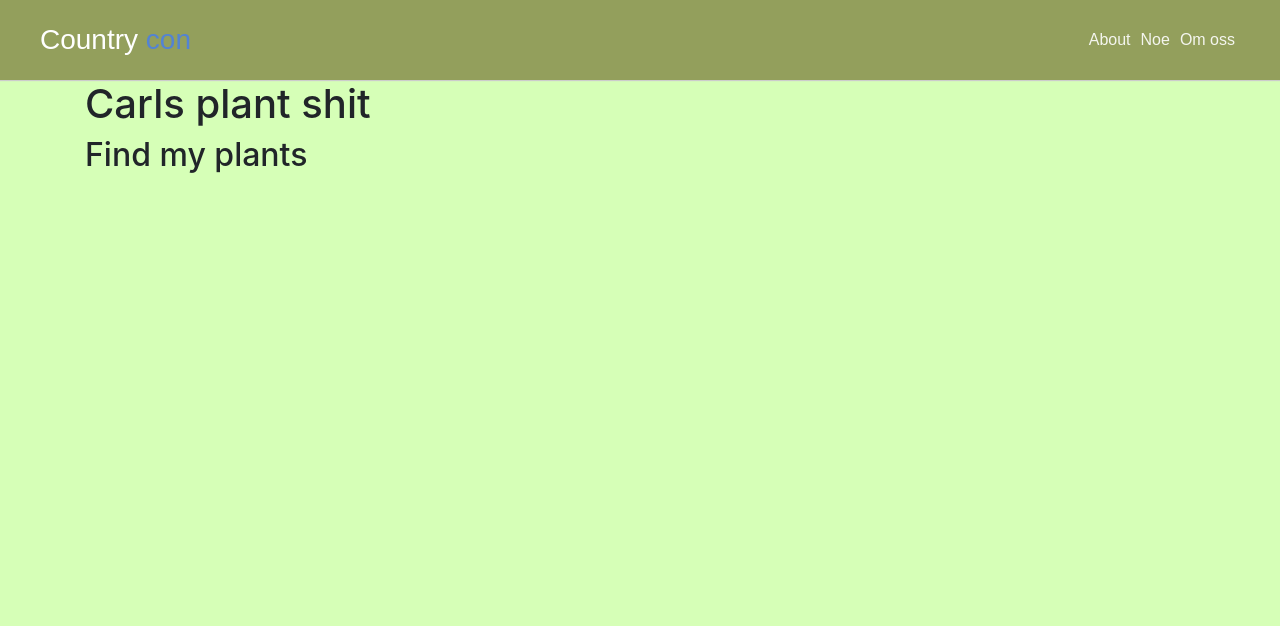
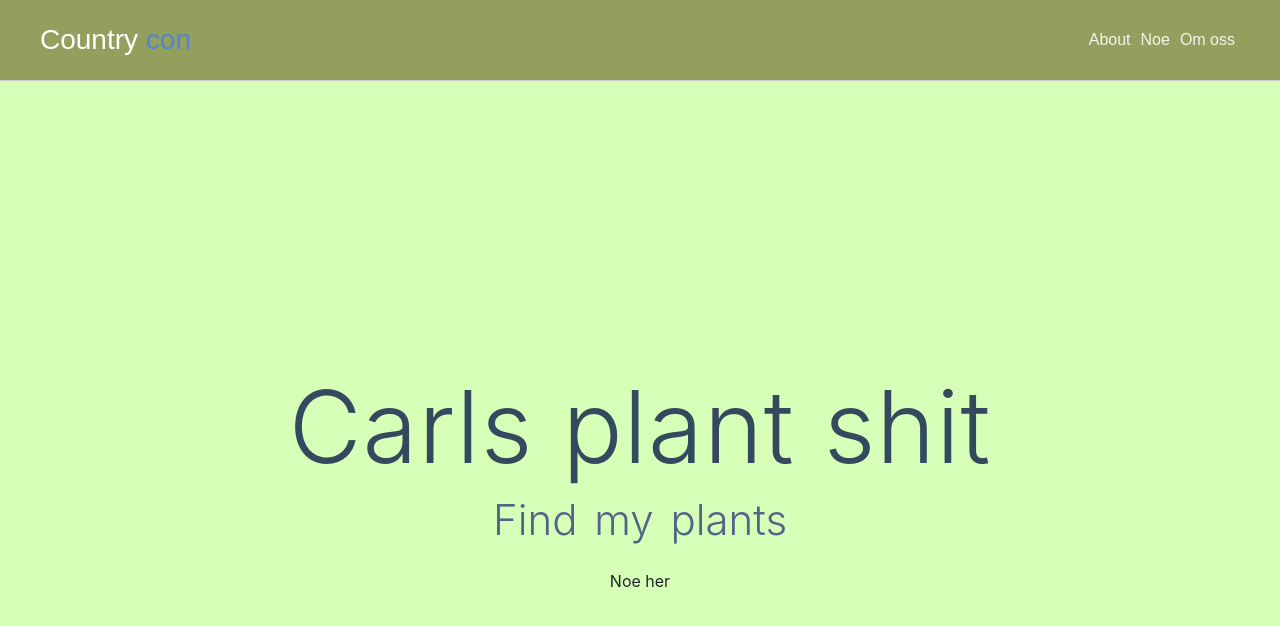
Before and after one commit to carlmagl/LearnLinkTest, a Nuxt app: page / in a window 1280 px wide. Shown: the top 626 px of the page. Built offline with nearby package versions, Linux system fonts and the light colour scheme.

Commit message:
Added everything to a list

```diff
--- a/pages/index.vue
+++ b/pages/index.vue
@@ -4,13 +4,10 @@
       <div>
         <h1 class="title">Carls plant shit</h1>
         <h2 class="subtitle">Find my plants</h2>
-        <div
-          v-for="country in countries"
-          :key="country.name"
-          :name="country.id"
-          :capital="country.capital"
-          :population="country.population"
-        ></div>
+        <ul id="example-1">
+          <li v-for="country in getCountries" :key="country.name">{{ country.name }}</li>
+          <div>Noe her</div>
+        </ul>
       </div>
     </div>
   </div>
@@ -18,28 +15,45 @@
 
 <script>
 import Logo from "~/components/Logo.vue";
+import Axios from "axios";
+import { mapGetters } from 'vuex'
 
+
+let state = [];
+const endpoint = "https://restcountries-v1.p.rapidapi.com/all";
 export default {
+   computed: {
+    ...mapGetters([
+      'getCountries',
+    ])
+  },
   components: {
     Logo
   },
-  asyncData(context, callback) {
-    console.log('asyncData is executed')
-    setTimeout(() => {
-     callback(null,{
-        countries: [
-          { name: "Afghanistan", capital: "Kabul", population: 25500100 },
-          { name: "Norge", capital: "Kabul", population: 25500100 },
-          { name: "Oslo", capital: "Kabul", population: 25500100 }
-        ]
-      })
-    }, 1500);
-  }
+ /*  beforeMount: () => {
+    var getData = async url => {
+      try {
+        let data = await Axios.get(url, {
+          headers: {
+            "x-rapidapi-host": "restcountries-v1.p.rapidapi.com",
+            "x-rapidapi-key":
+              "b6d30ad204mshda48b7cd0cc5f9ep143885jsn188cc3b94a8c",
+            useQueryString: true
+          }
+        });
+        return data;
+      } catch (e) {
+        console.log(e);
+      }
+    };
+
+    state = getData(endpoint);
+    console.log(state);
+  } */
 };
 </script>
 
 <style>
-
 .container {
   margin: 0 auto;
   min-height: 100vh;
@@ -69,3 +83,11 @@
 
 .links {
   padding-top: 15px;
+}
+
+ul {
+  list-style-type: none;
+  margin: 0;
+  padding: 0;
+}
+</style>
--- a/pages/plants/_id/index.vue
+++ b/pages/plants/_id/index.vue
@@ -21,7 +21,7 @@
   },
   components: {
     Logo
-  },
+  }
  /*  asyncData(context, callback){
     setTimeout(() =>{
       callback(null, {
```
